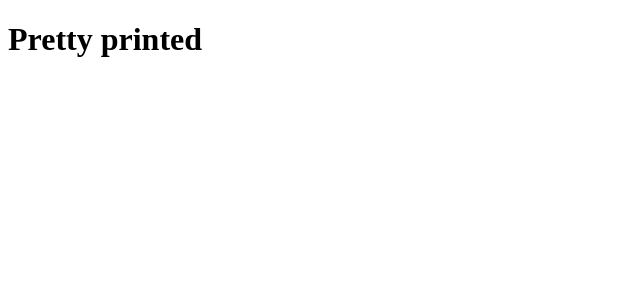
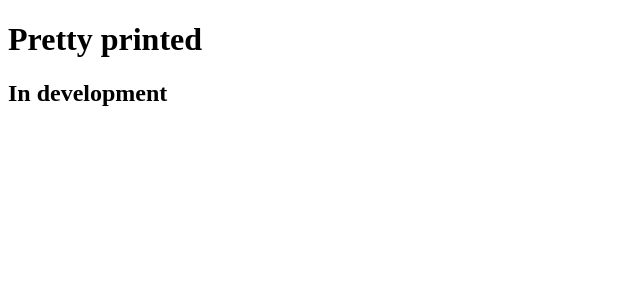
Before and after one commit to IlshatIbrahimov/prettyprinted-tm-frontend, a Vue app: page / in a window 1280 px wide. Shown: the top 300 px of the page, without its empty margins (0-640 px from the left). Built offline with nearby package versions, Linux system fonts and the light colour scheme.

Commit message:
dev mode

```diff
--- a/src/views/Home.vue
+++ b/src/views/Home.vue
@@ -1,6 +1,7 @@
 <template>
   <div class="home">
     <h1>Pretty printed</h1>
+    <h2>In development</h2>
   </div>
 </template>
 
```
